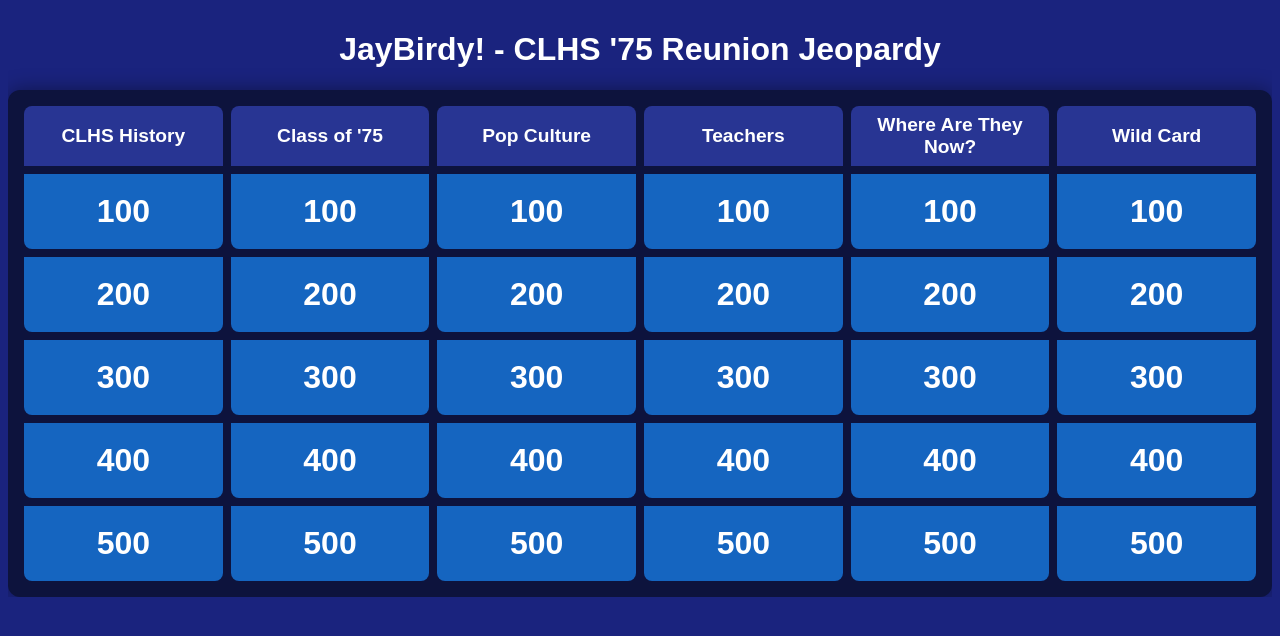
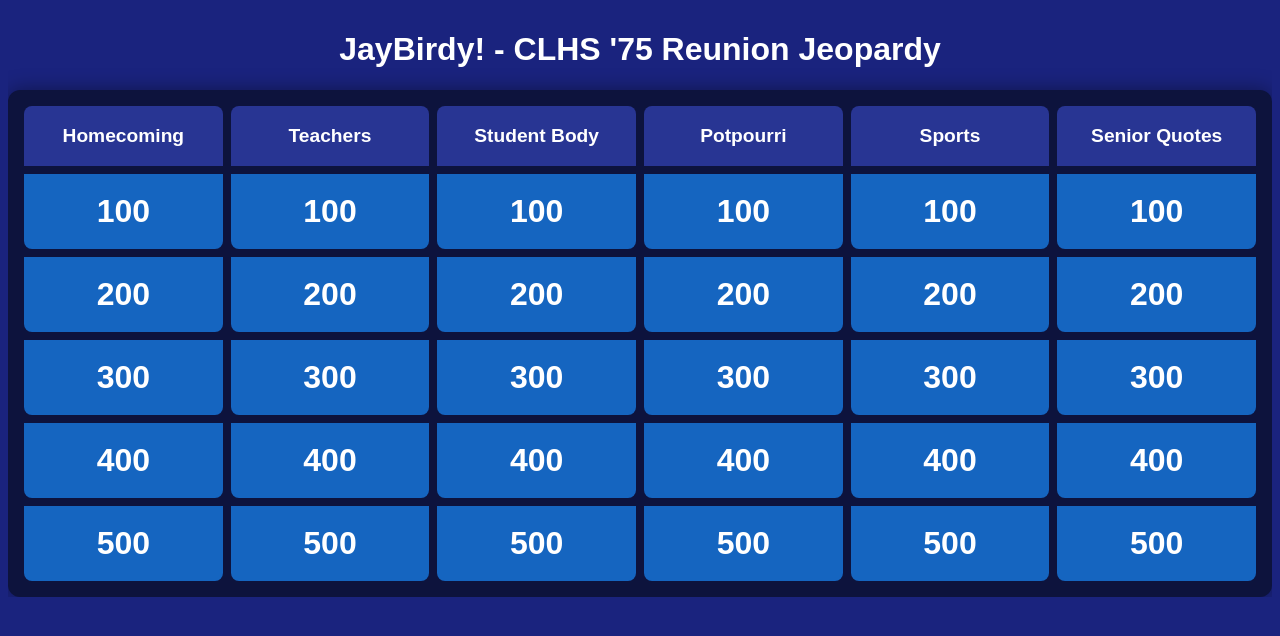
Before and after one commit to pdxalz/annie_server, a Python web app: template templates/jaybirdy.html in a window 1280 px wide. Shown: the top 636 px of the page. Run offline with Jinja, Linux system fonts and the light colour scheme; the template is opened without the code that fills it, so the values that code supplies are empty.

Commit message:
Added real questions and fixed formatting.

```diff
--- a/templates/jaybirdy.html
+++ b/templates/jaybirdy.html
@@ -73,7 +73,7 @@
             border-radius: 12px;
             box-shadow: 0 0 30px #000a;
             z-index: 1000;
-            font-size: 6vw;
+            font-size: 4.2vw;
             min-width: 300px;
             cursor: pointer;
             display: flex;
@@ -106,61 +106,65 @@
     <div class="container">
         <h1>JayBirdy! - CLHS '75 Reunion Jeopardy</h1>
         <div class="jeopardy-board" id="board">
-            <!-- Categories -->
-            <div class="category">CLHS History</div>
-            <div class="category">Class of '75</div>
-            <div class="category">Pop Culture</div>
+            <div class="category">Homecoming</div>
             <div class="category">Teachers</div>
-            <div class="category">Where Are They Now?</div>
-            <div class="category">Wild Card</div>
-            <!-- Cells will be injected by JS -->
+            <div class="category">Student Body</div>
+            <div class="category">Potpourri</div>
+            <div class="category">Sports</div>
+            <div class="category">Senior Quotes</div>
         </div>
     </div>
 
     <script>
         // Jeopardy data: [category][row]
         const data = [
+            // Homecoming
             [
-                { value: 100, answer: "1953", question: "In what year was Concordia Lutheran High School established?" },
-                { value: 200, answer: "Downtown Houston", question: "Where was the original location of CLHS before moving to Tomball?" },
-                { value: 300, answer: "Lutheran Church–Missouri Synod", question: "Which church body founded CLHS?" },
-                { value: 400, answer: "Blue and Gold", question: "What are the school colors of CLHS?" },
-                { value: 500, answer: "Eagles", question: "What is the mascot of CLHS?" }
+                { value: 100, question: "Elaine Grothe<br> (Rick Eike)", answer: "She was the 74-75 Homecoming Queen" },
+                { value: 200, question: "Eileen Anderson<br> (Art Harrison)<br>Amy Braunshweiger<br> (Jim Zagel)<br>Leslie McKichan<br> (Randy Wolvert)<br>Donna Schultz<br> (Kent Einsphar)", answer: "They were the Homecoming Court" },
+                { value: 300, question: "Debbie Kramer<br> (the 73-74 Homecoming Queen)", answer: "She opened the envelope to announce the Homecoming Queen" },
+                { value: 400, question: "Corbett", answer: "The volleyball team wrapped up their season by defeating this arch-enemy" },
+                { value: 500, question: "Warrenton<br>12-7", answer: "In the homecoming football game, the Jays were victorious over this team." }
             ],
+            // Teachers
             [
-                { value: 100, answer: "It depends.", question: "Who was the senior class president in 1975?" },
-                { value: 200, answer: "It depends.", question: "Who was voted 'Most Likely to Succeed' in the class of '75?" },
-                { value: 300, answer: "It depends.", question: "Who gave the valedictorian speech for the class of '75?" },
-                { value: 400, answer: "It depends.", question: "Who was the class clown in '75?" },
-                { value: 500, answer: "It depends.", question: "Who was the prom king or queen in 1975?" }
+                { value: 100, question: "Glenn Baumann", answer: 'This teacher was quoted as saying:<br> "I hate losing, losing makes me nasty"' },
+                { value: 200, question: "Froggy", answer: "The final word of the valentine:<br> Roses are buggy,<br> Bio is ugly,<br> Mr K. looks like<br> a dissected ______" },
+                { value: 300, question: "Ruhnkey.", answer: "The name ending the valentine:<br> Roses are red,<br> Violets are funky,<br> Somethings are weird,<br> and so is _______" },
+                { value: 400, question: "Sharon Anderson", answer: "She was Concordia High's first business education teacher" },
+                { value: 500, question: "Faculty - 27  Seniors - 39", answer: "Final score of the<br> faculty<br>vs.<br> seniors<br> basketball game" }
             ],
+            // Student Body
             [
-                { value: 100, answer: "Captain Fantastic and the Brown Dirt Cowboy", question: "What was the best selling album of 1975?" },
-                { value: 200, answer: "Jaws", question: "What was the highest grossing film of 1975?" },
-                { value: 300, answer: "Pet Rock", question: "What fad toy was popular in 1975?" },
-                { value: 400, answer: "Saturday Night Live", question: "Which iconic TV show debuted in 1975?" },
-                { value: 500, answer: "Microsoft", question: "Which tech company was founded in 1975?" }
+                { value: 100, question: "Thom Watson<br> (student body president)", answer: 'He was quoted as saying:<br> "It takes a big man to do a big job. That\'s why I\'m having so much trouble."' },
+                { value: 200, question: "196 total students,<br> 104 girls, 92 boys.", answer: "It was Concordia's total enrollment for the 74 - 75 school year" },
+                { value: 300, question: "44 seniors,<br> 23 girls, 21 boys", answer: "It was Concordia's senior class enrolment for the 74 - 75 school year" },
+                { value: 400, question: "Sandy Chatterton<br>Allison DeWitz<br>Debbie Gaylord<br>Julie Hahn<br>Joe Ellen Schmutzer<br>Margo Stark", answer: "They were the senior members of the 1974 Concordia Dance Drill Team(6)" },
+                { value: 500, question: "Allowing the wearing of jeans during school", answer: "The student council on Dec. 3rd, proposed a three week trial of this radical idea." }
             ],
+            // Potpourri
             [
-                { value: 100, answer: "It depends.", question: "Which teacher was famous for exploding chemistry demos?" },
-                { value: 200, answer: "It depends.", question: "Who taught senior English in 1975?" },
-                { value: 300, answer: "It depends.", question: "Which teacher coached the basketball team in '75?" },
-                { value: 400, answer: "It depends.", question: "Who was the principal in 1975?" },
-                { value: 500, answer: "It depends.", question: "Which teacher played guitar at chapel?" }
+                { value: 100, question: "Cross Country 1974<br> the only way to go!", answer: "It was the theme for the 1974 cross country season" },
+                { value: 200, question: "Jeans,<br>50 pairs of earrings<br>50 dispensers of mouthspray<br>a typewriter", answer: "They were the items stolen during the Wear Haus break-in" },
+                { value: 300, question: "Donnata Schultz", answer: "Winner of the Oregon German contest, this student spent four weeks in the historic Bavarian city of Nuremberg" },
+                { value: 400, question: "Cynthia Kranich and Karen Nygaard", answer: "Two Seniors named by the National Merit Scholarship Corp." },
+                { value: 500, question: "Linda Hall", answer: "This senior went around writing<br> B E A T L E S<br> on all the freshman foreheads." }
             ],
+            // Sports
             [
-                { value: 100, answer: "Fill me in!", question: "What is ____ doing these days?" },
-                { value: 200, answer: "I have no clue.", question: "Where does ___ live now?" },
-                { value: 300, answer: "It depends.", question: "Who moved out of state after graduation?" },
-                { value: 400, answer: "It depends.", question: "Who became a doctor from the class of '75?" },
-                { value: 500, answer: "It depends.", question: "Who is still in Houston from the class of '75?" }
+                { value: 100, question: "Kit Sundling", answer: "This runner represented Concordia at the State Cross Country meet at Lane Community College." },
+                { value: 200, question: "Rick Johnson<br>Rick Suffield<br>Michael Hanson", answer: "Seniors on the Men's Cross Country team (3)" },
+                { value: 300, question: "Art Harrison<br>Kent Einspahr<br>Rick Eike<br>Greg Dittmer<br>Ray Herman<br>Jim Zagel<br>Randy Wolvert<br>Jay Krall<br>Gene Schaefer<br>Marty Tyler<br>Thom Watson", answer: "Football Seniors (11)" },
+                { value: 400, question: "Leslie McKichan<br>Elaine Grothe<br>Donna Schultz", answer: "Senior Cheerleaders (3)" },
+                { value: 500, question: "Kent Einsphar<br>Randy Wolvert<br>Art Harrison<br>John Pemberton<br>Gene Schaeffer<br>Steve Scheffel<br>Thom Watson<br>Jim Zagel", answer: "Basketball Seniors (8)" }
             ],
+            // Senior Quotes
             [
-                { value: 100, answer: "It depends.", question: "Who drove the coolest car in '75?" },
-                { value: 200, answer: "It depends.", question: "Who had the longest hair in the class?" },
-                { value: 300, answer: "It depends.", question: "Who was the best athlete in '75?" },
-                { value: 400, answer: "It depends.", question: "Who was the best dancer at prom?" },
-                { value: 500, answer: "It depends.", question: "Who was voted 'Most Artistic'?" }
+                { value: 100, question: "Marsha Patrick", answer: '"Prayer should be our first resource, rather than our last resort."' },
+                { value: 200, question: "Amy Braunschweiger", answer: '"Honey, I\'ve gotta get out of here."' },
+                { value: 300, question: "Theresa Harth", answer: '"When will I see you again...."' },
+                { value: 400, question: "Karen Nygaard", answer: '"Yes, Mr. Krueger, it\'s really me!"' },
+                { value: 500, question: "John Pemberton", answer: '"It\'s great to be important,<br> but it\'s more important to be great."' }
             ]
         ];
 
@@ -188,12 +192,12 @@
 
             popup = document.createElement('div');
             popup.className = 'popup';
-            popup.textContent = data[col][row].answer;
+            popup.innerHTML = data[col][row].answer; // <-- use innerHTML
             popup.onclick = function () { showQuestion(col, row, cell); };
             document.body.appendChild(popup);
         }
         function showQuestion(col, row, cell) {
-            popup.textContent = data[col][row].question;
+            popup.innerHTML = data[col][row].question; // <-- use innerHTML
             popup.onclick = function () { closePopup(cell); };
         }
         function closePopup(cell) {
```
Also changed, not shown: jaybirdy.txt (added, +135 -0 lines).
